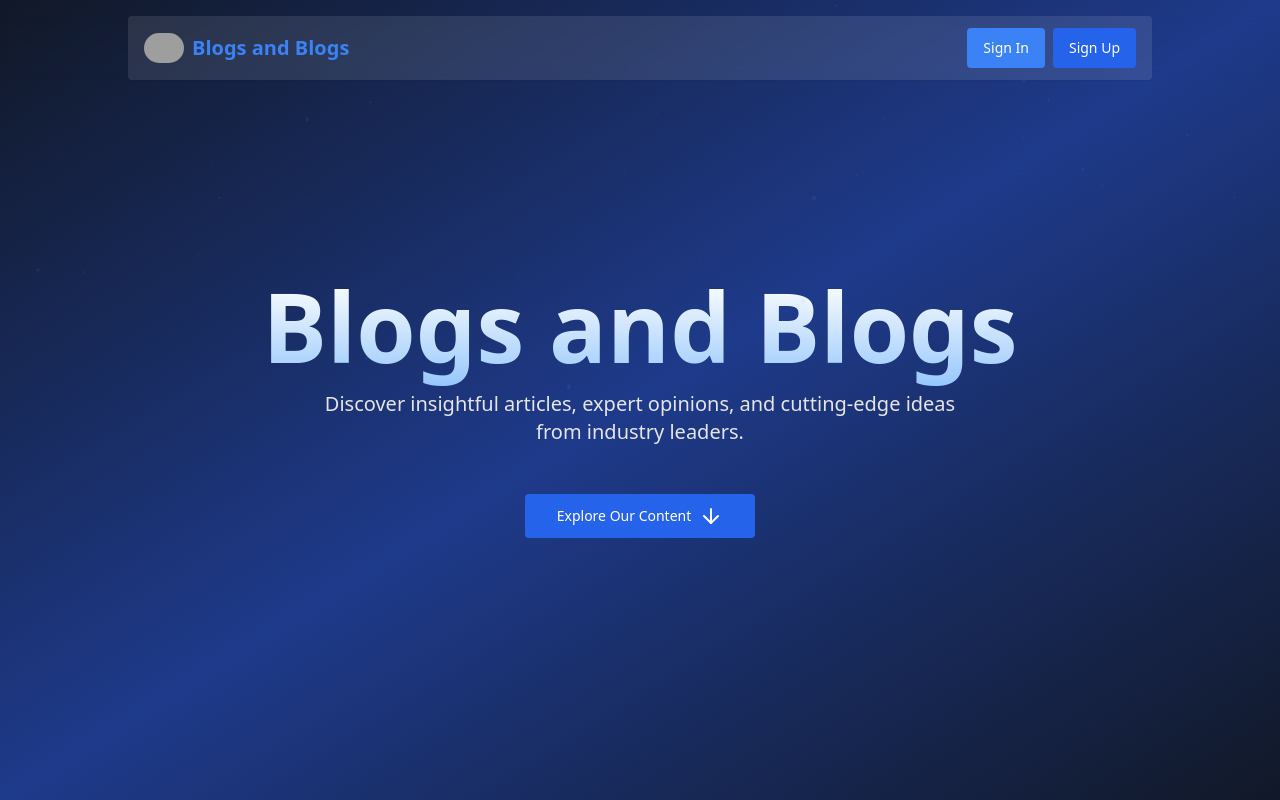
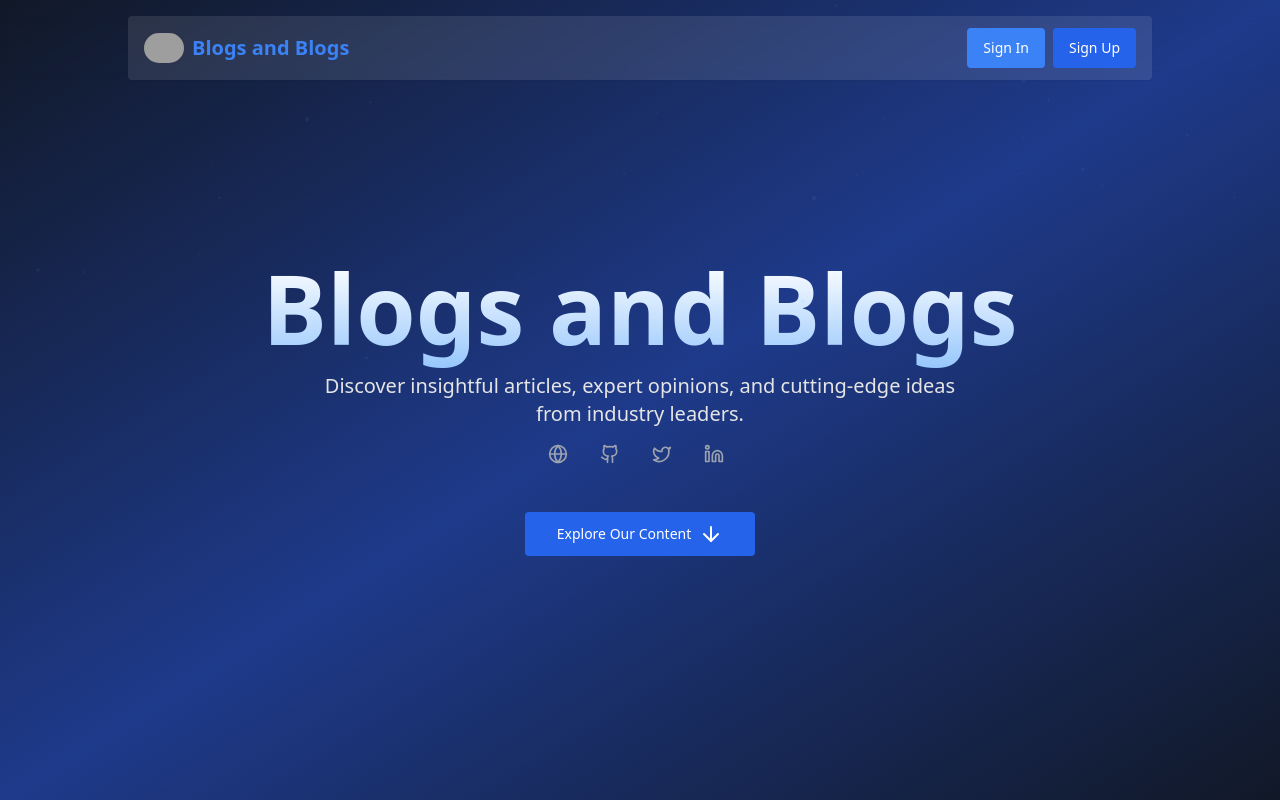
Before and after one commit to amartripathi0/blogging-site, a React (Vite) app in the folder frontend/: page / in a window 1280 px wide. Shown: the top 800 px of the page. Built offline with nearby package versions, Linux system fonts and the light colour scheme; grey boxes are pictures that could not be loaded.

Commit message:
add social handles in landing page

```diff
--- a/frontend/src/components/landing-page.tsx
+++ b/frontend/src/components/landing-page.tsx
@@ -1,6 +1,7 @@
 import { motion } from "framer-motion";
 import { ArrowDown } from "lucide-react";
 import { Button } from "@/components/ui/button";
+import SocialHandles from "./social-handles";
 
 export default function LandingPage() {
   return (
@@ -18,7 +19,7 @@ export default function LandingPage() {
           Blogs and Blogs
         </motion.h1>
         <motion.p
-          className="text-xl md:text-xl mb-12 max-w-2xl text-neutral-200 font-light"
+          className="text-xl md:text-xl mb-4 max-w-2xl text-neutral-200 font-light"
           initial={{ opacity: 0 }}
           animate={{ opacity: 1 }}
           transition={{ delay: 1, duration: 1 }}
@@ -26,6 +27,14 @@ export default function LandingPage() {
           Discover insightful articles, expert opinions, and cutting-edge ideas
           from industry leaders.
         </motion.p>
+        <motion.div
+          className="text-xl md:text-xl mb-12 max-w-2xl text-neutral-200 font-light"
+          initial={{ opacity: 0 }}
+          animate={{ opacity: 1 }}
+          transition={{ delay: 1, duration: 1 }}
+        >
+          <SocialHandles nameDisable = {true} />
+        </motion.div>
         <motion.div
           initial={{ opacity: 0, y: 50 }}
           animate={{ opacity: 1, y: 0 }}
--- a/frontend/src/components/social-handles.tsx
+++ b/frontend/src/components/social-handles.tsx
@@ -1,7 +1,7 @@
 import { socialHandles } from "@/lib/constant";
 import { SocialHandleProps } from "@/lib/types";
 
-export default function SocialHandles() {
+export default function SocialHandles({nameDisable} : {nameDisable ?: boolean}) {
   return (
     <nav className="flex space-x-6">
       {socialHandles.map((socialHandle) => (
@@ -10,6 +10,7 @@ export default function SocialHandles() {
           name={socialHandle.name}
           link={socialHandle.link}
           icon={socialHandle.icon}
+          nameDisable = {nameDisable}
         />
       ))}
     </nav>
```
